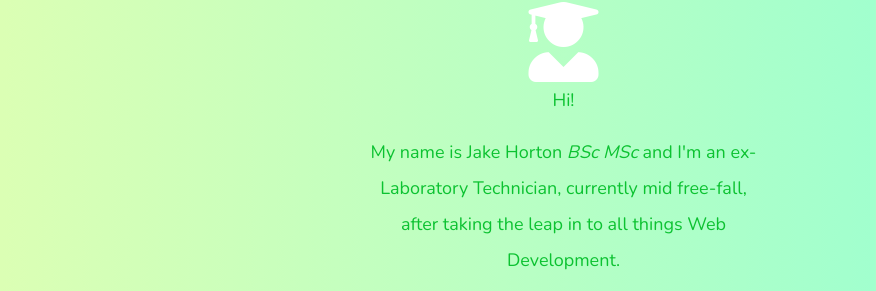
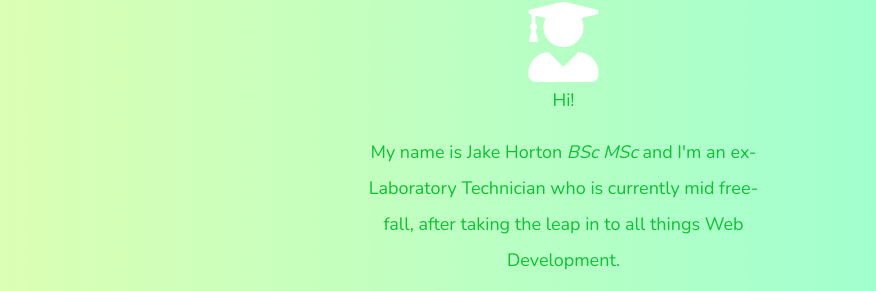
Before and after one commit to jakehorton/Portfolio, a website: page dist/index.html in a window 1280 px wide. Shown: the part 596-887 px from the top of the page, 404-1280 px from the left. Drawn offline with nearby package versions, Linux system fonts and the light colour scheme.

Commit message:
spelling

```diff
--- a/dist/index.html
+++ b/dist/index.html
@@ -79,7 +79,7 @@
 					<div class="col-10 col-lg-8 desc mb-5 mb-md-0">
 						<h2>About Me</h2>
 						<i id="icon" class="fas fa-user-graduate d-none d-lg-inline"></i>
-						<p class="lead">Hi!</p> <p> My name is Jake Horton <em>BSc MSc</em> and I'm an ex-Laboratory Technician, currently mid free-fall, after taking the leap in to all things Web Development.</p>
+						<p class="lead">Hi!</p> <p> My name is Jake Horton <em>BSc MSc</em> and I'm an ex-Laboratory Technician who is currently mid free-fall, after taking the leap in to all things Web Development.</p>
 						<p> I have a diverse set of skills including HTML, CSS, Javascript and Node.js, and have experience working with frameworks such as React and Express, as well as MongoDB and Firebase databases.</p>
 							<p> Please take some time to look through a few of my projects and see what I have to offer!
 
```
